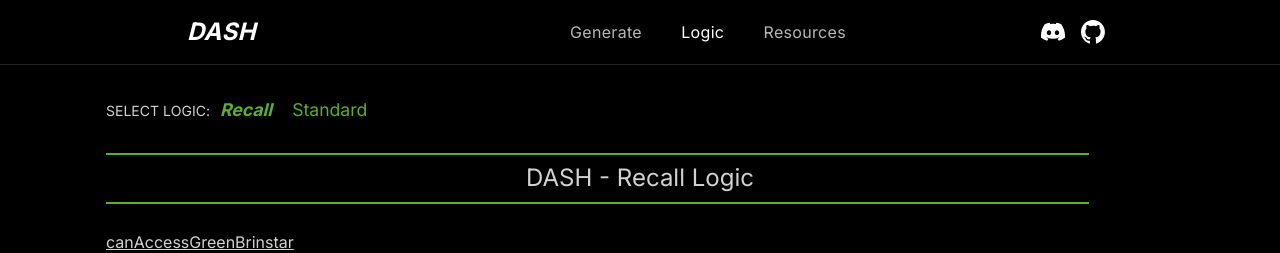
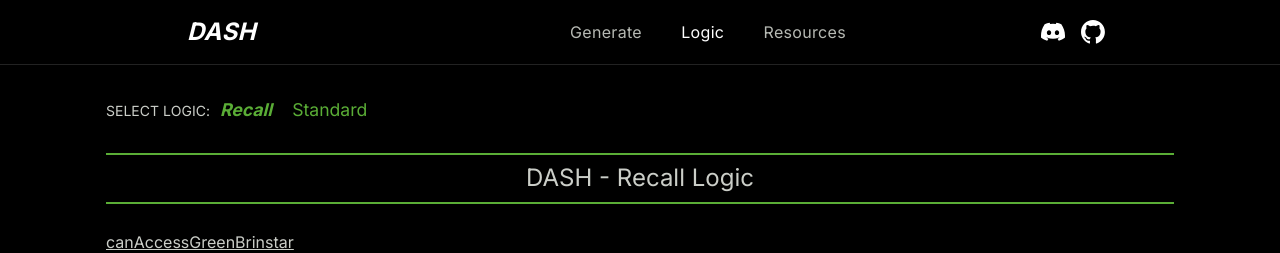
Before and after one commit to dashrando/dash-randomizer, a Next.js app in the folder apps/web/: page /readable/recall in a window 1280 px wide. Shown: the top 253 px of the page. Built offline with nearby package versions, Linux system fonts and the light colour scheme.

Commit message:
remove global css for readable logic components

```diff
--- a/apps/web/app/readable/readable.module.css
+++ b/apps/web/app/readable/readable.module.css
@@ -6,6 +6,14 @@
   text-align: center;
   font-size: 1.5em;
   margin-bottom: 10px;
+}
+
+.seperator hr {
+  border: 1px solid rgb(90, 173, 54);
+  width: 100%;
+  text-align: left;
+  margin-left: 0px;
+  margin-top: 0px;
 }
 
 .token {
@@ -28,6 +36,11 @@
 .nav_bar {
   margin: 0 0 var(--spacer-8x);
   font-size: 1.1em;
+}
+
+.nav_bar a {
+  color: rgb(90, 173, 54);
+  text-decoration: none;
 }
 
 .nav_title {
--- a/apps/web/app/readable/readable.tsx
+++ b/apps/web/app/readable/readable.tsx
@@ -1,4 +1,3 @@
-import "@/public/styles/dash.css";
 import styles from "./readable.module.css";
 
 import { Logic } from "core";
@@ -8,6 +7,12 @@ type Token = {
   name: string;
   criteria: string;
 };
+
+const Seperator = () => (
+  <div className={styles.seperator}>
+    <hr />
+  </div>
+)
 
 const formatCriteria = (criteria: string): string => {
   const formatted = criteria
@@ -133,9 +138,9 @@ const ReadableLogic = ({ type }: { type: string }) => {
 
   return (
     <>
-      <hr />
+      <Seperator />
       <div className={styles.logic_title}>{title}</div>
-      <hr />
+      <Seperator />
       <div className={styles.logic}>
         {tokens.map((t: Token) => {
           return (
@@ -146,7 +151,7 @@ const ReadableLogic = ({ type }: { type: string }) => {
           );
         })}
       </div>
-      <hr />
+      <Seperator />
     </>
   );
 };
```
